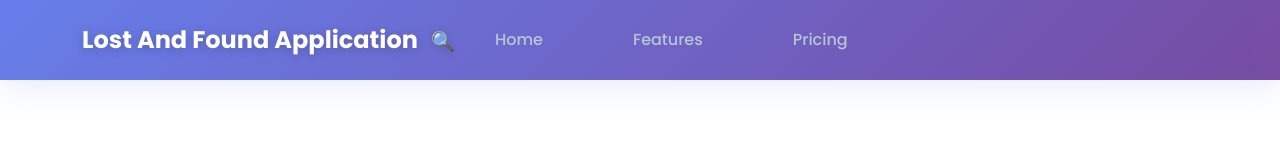
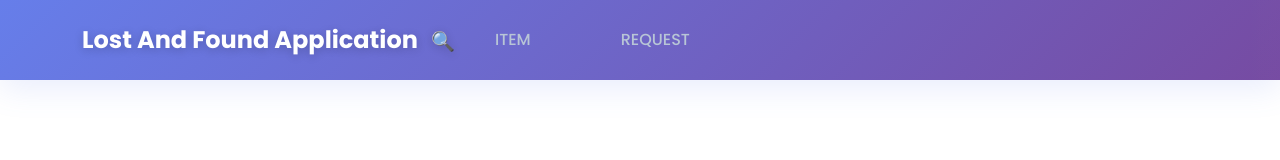
Before and after one commit to dassana002/Lost-And-Found-Application-For-An-Educational-Institute-FrontEnd, a React (Create React App) app: page / in a window 1280 px wide. Shown: the top 160 px of the page. Built offline with nearby package versions, Linux system fonts and the light colour scheme.

Commit message:
Nav Bar componenets rename

```diff
--- a/src/components/NavBar.css
+++ b/src/components/NavBar.css
@@ -1,5 +1,3 @@
-/* Lost and Found Application - Creative Navbar Styles */
-
 /* Import Google Fonts */
 @import url('https://fonts.googleapis.com/css2?family=Poppins:wght@400;500;600;700&display=swap');
 
@@ -131,26 +129,26 @@
   background: var(--secondary-gradient);
   box-shadow: 0 4px 15px rgba(245, 87, 108, 0.2);
 }
+/*
+Icon Additions for Each Link
+.nav-link[href="#users"]::after {
+  content: '👤';
+  margin-left: 6px;
+  opacity: 0;
+  transform: translateX(-10px);
+  transition: var(--transition);
+} */
 
-/* Icon Additions for Each Link */
-.nav-link[href="#home"]::after {
-  content: '🏠';
+.nav-link[href="#items"]::after {
+  content: '📦';
   margin-left: 6px;
   opacity: 0;
   transform: translateX(-10px);
   transition: var(--transition);
 }
 
-.nav-link[href="#features"]::after {
-  content: '⭐';
-  margin-left: 6px;
-  opacity: 0;
-  transform: translateX(-10px);
-  transition: var(--transition);
-}
-
-.nav-link[href="#pricing"]::after {
-  content: '💰';
+.nav-link[href="#requests"]::after {
+  content: '📩';
   margin-left: 6px;
   opacity: 0;
   transform: translateX(-10px);
--- a/src/components/NavBar.tsx
+++ b/src/components/NavBar.tsx
@@ -9,9 +9,8 @@ function NavBar() {
                     <Container>
                         <Navbar.Brand href="#home">Lost And Found Application </Navbar.Brand>
                         <Nav className="me-auto">
-                            <Nav.Link href="#home">Home</Nav.Link>
-                            <Nav.Link href="#features">Features</Nav.Link>
-                            <Nav.Link href="#pricing">Pricing</Nav.Link>
+                            <Nav.Link href="#items">ITEM</Nav.Link>
+                            <Nav.Link href="#requests">REQUEST</Nav.Link>
                         </Nav>
                     </Container>
                 </Navbar>
```
